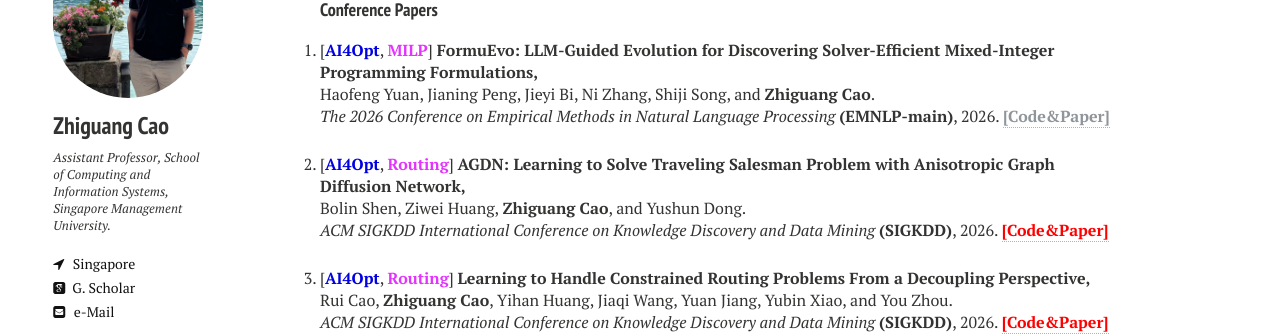
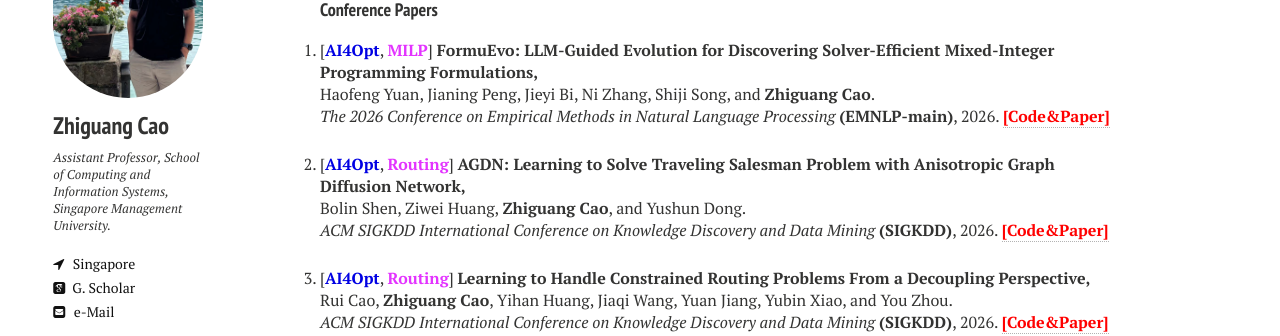
Before and after one commit to zhiguangcaosg/zhiguangcaosg.github.io, a Jekyll site: the page built from publications.md, in a window 1280 px wide. Shown: the part 180-516 px from the top of the page. Built offline with Jekyll 4.4.1, drawn with Linux system fonts in a browser that asks for light colours; nearby versions of some CDN libraries.

Commit message:
Update publications.html

```diff
--- a/_layouts/publications.html
+++ b/_layouts/publications.html
@@ -94,7 +94,7 @@ div.bibtex pre { font-size: 75%; overflow: auto;  width: 100%; padding: 0em 0em;
 <p>
 [<font color="#0000E3"><b>AI4Opt</b></font>, <font color="#E333FF"><b>MILP</b></font>] <b>FormuEvo: LLM-Guided Evolution for Discovering Solver-Efficient Mixed-Integer Programming Formulations,</b>
 <br> Haofeng Yuan, Jianing Peng, Jieyi Bi, Ni Zhang, Shiji Song, and <b>Zhiguang Cao</b>.<br>
-<i>The 2026 Conference on Empirical Methods in Natural Language Processing</i> <b>(EMNLP-main)</b>, 2026. <a href="https://zhiguangcaosg.github.io/publications/"> <font color="#8F959A"><b>[Code&Paper]</b> </font></a>
+<i>The 2026 Conference on Empirical Methods in Natural Language Processing</i> <b>(EMNLP-main)</b>, 2026. <a href="https://github.com/Xyz-yuanhf/formuevo" target="_blank"> <font color="#FF0000"><b>[Code&Paper]</b> </font></a>
 </p>
 </li>
 
```
